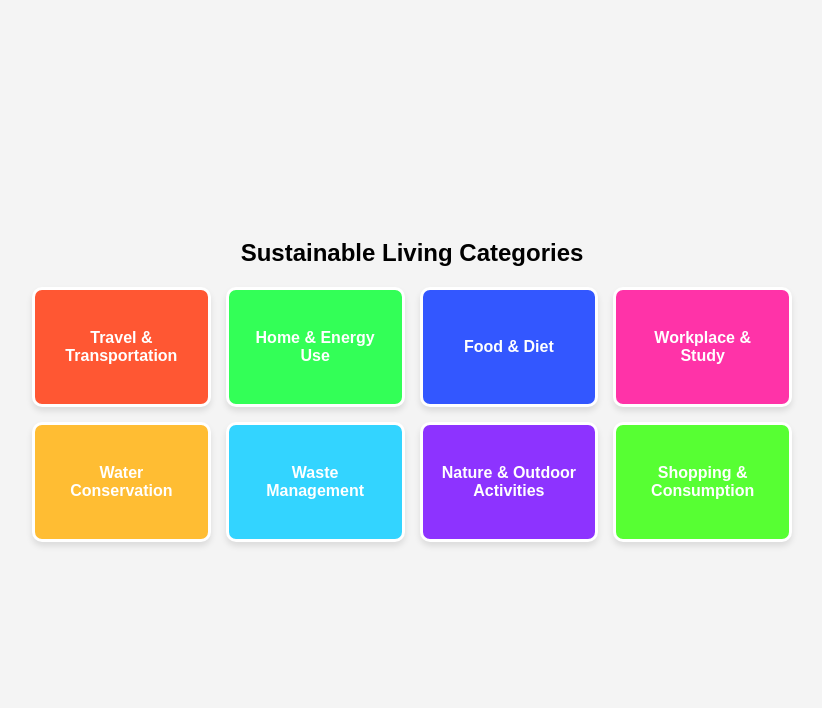
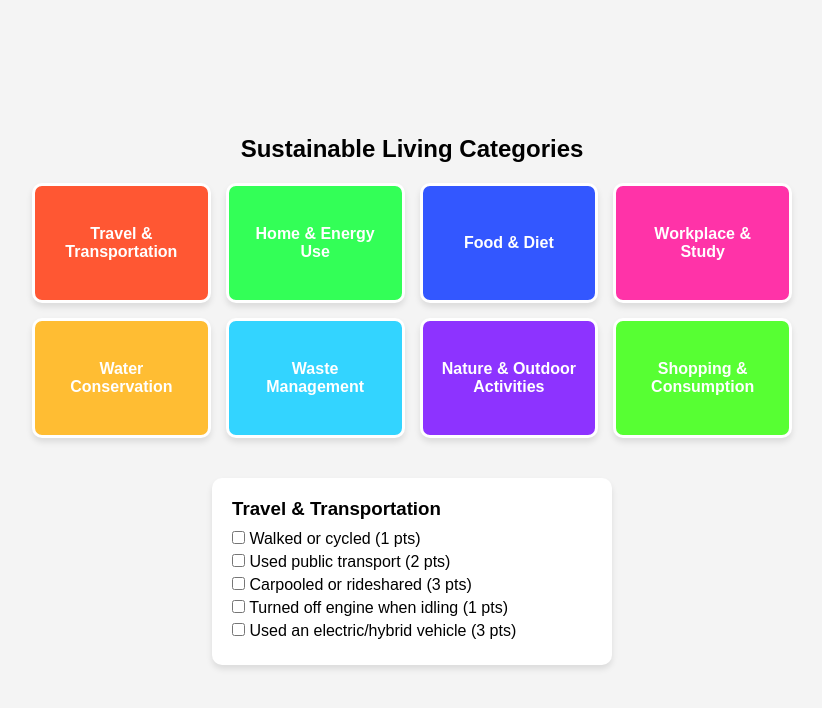
Before and after one commit to rizwanatn/actions, a plain HTML site: page index.html in a window 1280 px wide. Both pictures are taken after a click on the element "Travel & Transportation". Shown: the whole page, without its empty margins (228-1050 px from the left). Drawn offline with Linux system fonts and the light colour scheme.

Commit message:
Update index.html

```diff
--- a/index.html
+++ b/index.html
@@ -142,13 +142,12 @@
                 { action: "Participated in clean-ups", points: 2 },
                 { action: "Used eco-friendly products", points: 2 },
             ],
-            "Shopping & Consumption": [
+           "Shopping & Consumption": [
                 { action: "Bought second-hand", points: 2 },
                 { action: "Chose minimal packaging", points: 2 },
                 { action: "Supported sustainable brands", points: 3 },
                 { action: "Used a reusable shopping bag", points: 1 },
             ]
-
         };
 
         function saveSelection(category, action, isChecked) {
@@ -178,7 +177,7 @@
             }
 
             let pointsBox = document.getElementById("points-box");
-            pointsBox.textContent = You have earned ${totalPoints} points!;
+            pointsBox.textContent = `You have earned ${totalPoints} points!`; // Fixed string interpolation
             pointsBox.style.display = totalPoints > 0 ? "block" : "none";
         }
 
@@ -186,11 +185,18 @@
             const infoBox = document.getElementById('info');
             const selections = loadSelections();
 
-            infoBox.innerHTML = <h3>${category}</h3> +
-                data[category].map(item => {
+            infoBox.innerHTML = `
+                <h3>${category}</h3>
+                ${data[category].map(item => {
                     const checked = selections[category]?.[item.action] ? "checked" : "";
-                    return <label><input type='checkbox' ${checked} onchange="saveSelection('${category}', '${item.action}', this.checked)"> ${item.action} (${item.points} pts)</label>;
-                }).join('');
+                    return `
+                        <label>
+                            <input type='checkbox' ${checked} onchange="saveSelection('${category}', '${item.action}', this.checked)">
+                            ${item.action} (${item.points} pts)
+                        </label>
+                    `;
+                }).join('')}
+            `;
 
             infoBox.style.display = 'block';
         }
```
